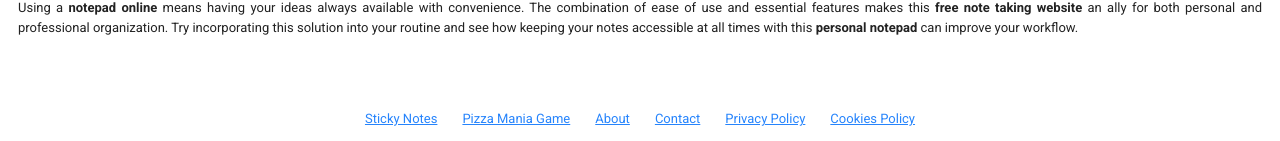
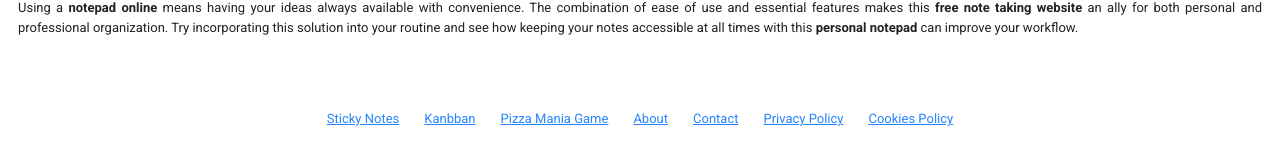
Before and after one commit to Landowski/nottepad, a Jekyll site: the page built from index.html, in a window 1280 px wide. Shown: the part 1870-2011 px from the top of the page. Built offline with Jekyll 4.4.1, drawn with Linux system fonts in a browser that asks for light colours; nearby versions of some CDN libraries; comment, search, counter and statistics services are not loaded.

Commit message:
Update home.html

```diff
--- a/_layouts/home.html
+++ b/_layouts/home.html
@@ -99,6 +99,7 @@
 
             <div class="terms">
                 <a href="https://snotes.site" target="_blank">Sticky Notes</a>
+                <a href="https://kanbban.com" target="_blank">Kanbban</a>
                 <a href="https://pizza-mania-game.com" target="_blank">Pizza Mania Game</a>
                 <a href="{{ page.link_about }}" target="_blank">{{ page.text_about }}</a>
                 <a href="{{ page.link_contact }}" target="_blank">{{ page.text_contact }}</a>
```
